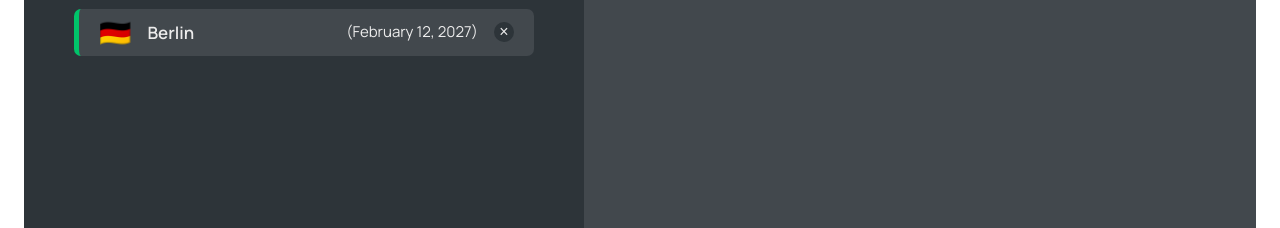
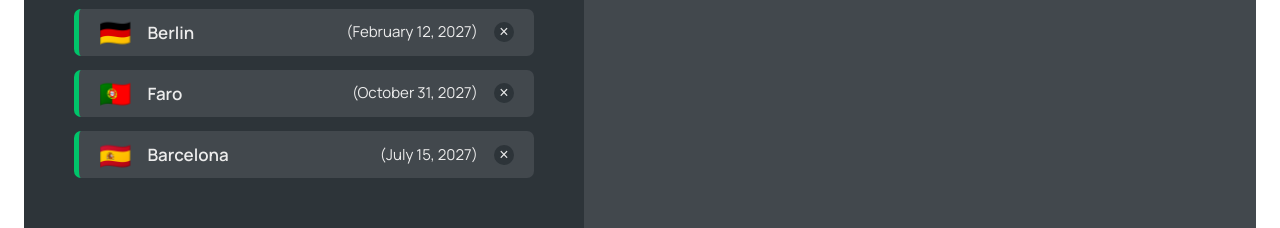
Before and after one commit to elenaharan/worldWise, a React (Vite) app: page /app in a window 1280 px wide. Shown: the part 303-531 px from the top of the page. Built offline with nearby package versions, Linux system fonts and the light colour scheme; data requests are answered from the project's data file.

Commit message:
Implement country list

```diff
--- a/data/cities.json
+++ b/data/cities.json
@@ -35,6 +35,30 @@
         "lng": 13.376933665713324
       },
       "id": 98443197
+    },
+    {
+      "cityName": "Faro",
+      "country": "Portugal",
+      "emoji": "🇵🇹",
+      "date": "2027-10-31T15:59:59.138Z",
+      "notes": "My favorite city so far!",
+      "position": {
+        "lat": 38.727881642324164,
+        "lng": -9.140900099907554
+      },
+      "id": 73930878
+    },
+    {
+      "cityName": "Barcelona",
+      "country": "Spain",
+      "emoji": "🇪🇸",
+      "date": "2027-07-15T08:22:53.976Z",
+      "notes": "",
+      "position": {
+        "lat": 40.46635901755316,
+        "lng": -3.7133789062500004
+      },
+      "id": 17807474
     }
   ]
 }
--- a/src/App.jsx
+++ b/src/App.jsx
@@ -1,12 +1,14 @@
 import { BrowserRouter, Routes, Route } from "react-router-dom";
-import Product from './pages/Product';
-import Homepage from './pages/Homepage';
-import Pricing from './pages/Pricing';
-import PageNotFound from './pages/PageNotFound';
+import { useEffect, useState } from "react";
+
+import Product from "./pages/Product";
+import Homepage from "./pages/Homepage";
+import Pricing from "./pages/Pricing";
+import PageNotFound from "./pages/PageNotFound";
 import AppLayout from "./pages/AppLayout";
 import Login from "./pages/Login";
 import CityList from "./components/CityList";
-import { useEffect, useState } from "react";
+import CountryList from "./components/CountryList";
 
 const BASE_URL = "http://localhost:8080";
 
@@ -61,7 +63,12 @@
           />
           <Route
             path="countries"
-            element={<p>List of countries</p>}
+            element={
+              <CountryList
+                cities={cities}
+                isLoading={isLoading}
+              />
+            }
           />
           <Route
             path="form"
--- a/src/components/CountryItem.jsx
+++ b/src/components/CountryItem.jsx
@@ -1,12 +1,12 @@
-// import styles from "./CountryItem.module.css";
+import styles from "./CountryItem.module.css";
 
-// function CountryItem({ country }) {
-//   return (
-//     <li className={styles.countryItem}>
-//       <span>{country.emoji}</span>
-//       <span>{country.country}</span>
-//     </li>
-//   );
-// }
+function CountryItem({ country }) {
+  return (
+    <li className={styles.countryItem}>
+      <span>{country.emoji}</span>
+      <span>{country.country}</span>
+    </li>
+  );
+}
 
-// export default CountryItem;
+export default CountryItem;
--- /dev/null
+++ b/src/components/CountryList.jsx
@@ -0,0 +1,33 @@
+import CountryItem from "./CountryItem";
+import styles from "./CountryList.module.css";
+import Spinner from "./Spinner";
+import Message from "./Message";
+
+function CountryList({ cities, isLoading }) {
+  if (isLoading) return <Spinner />;
+  if (!cities.length)
+    return (
+      <Message message="Add the first city by clicking on a city on the map" />
+    );
+
+  const countries = cities.reduce((arr, currCity) => {
+    if (!arr.map((country) => country.country).includes(currCity.country))
+      return [...arr, { country: currCity.country, emoji: currCity.emoji }];
+    else return arr;
+  }, []);
+
+  console.log(countries);
+
+  return (
+    <ul className={styles.countryList}>
+      {countries.map((country) => (
+        <CountryItem
+          country={country}
+          key={country.country}
+        />
+      ))}
+    </ul>
+  );
+}
+
+export default CountryList;
```
